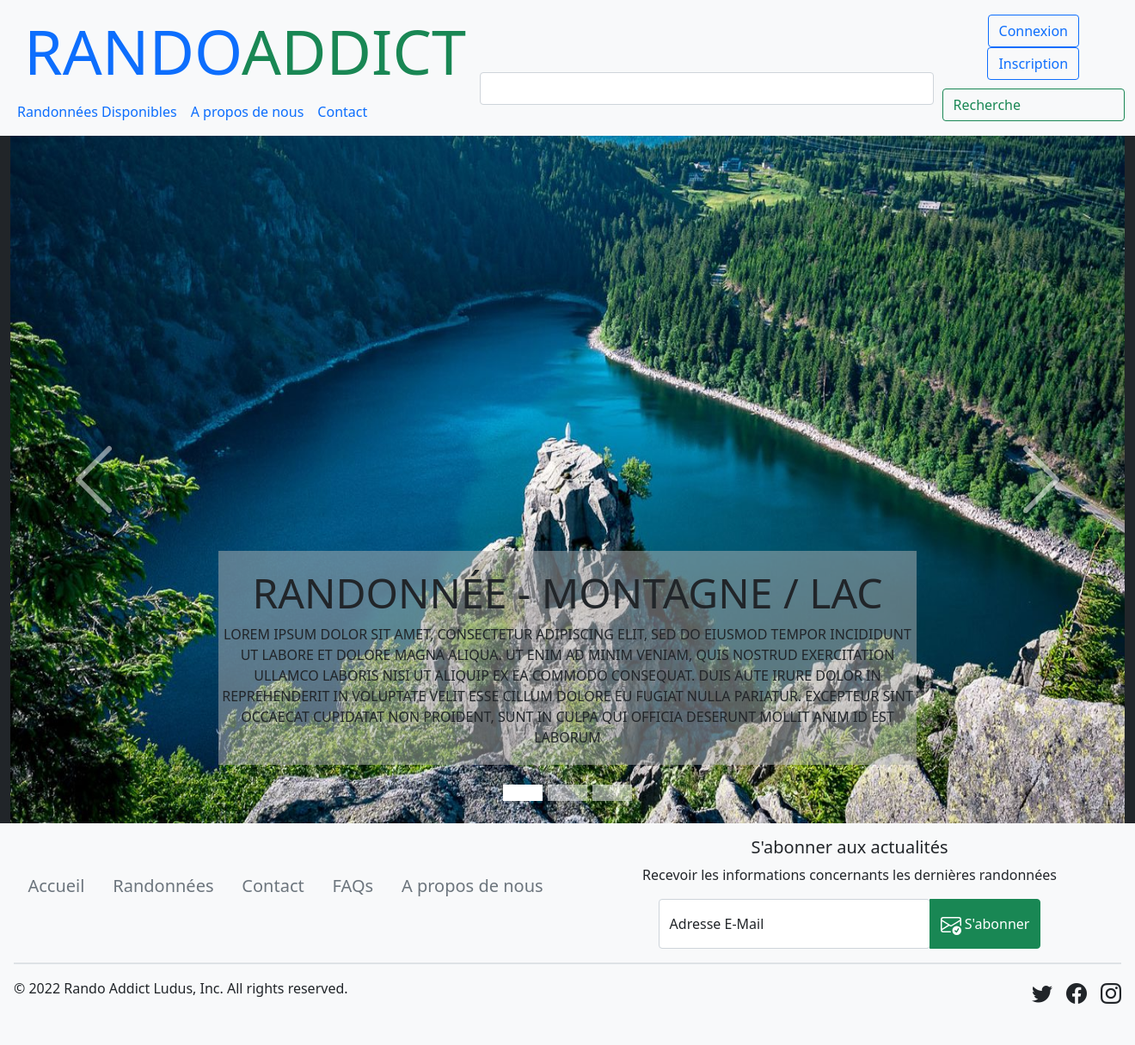
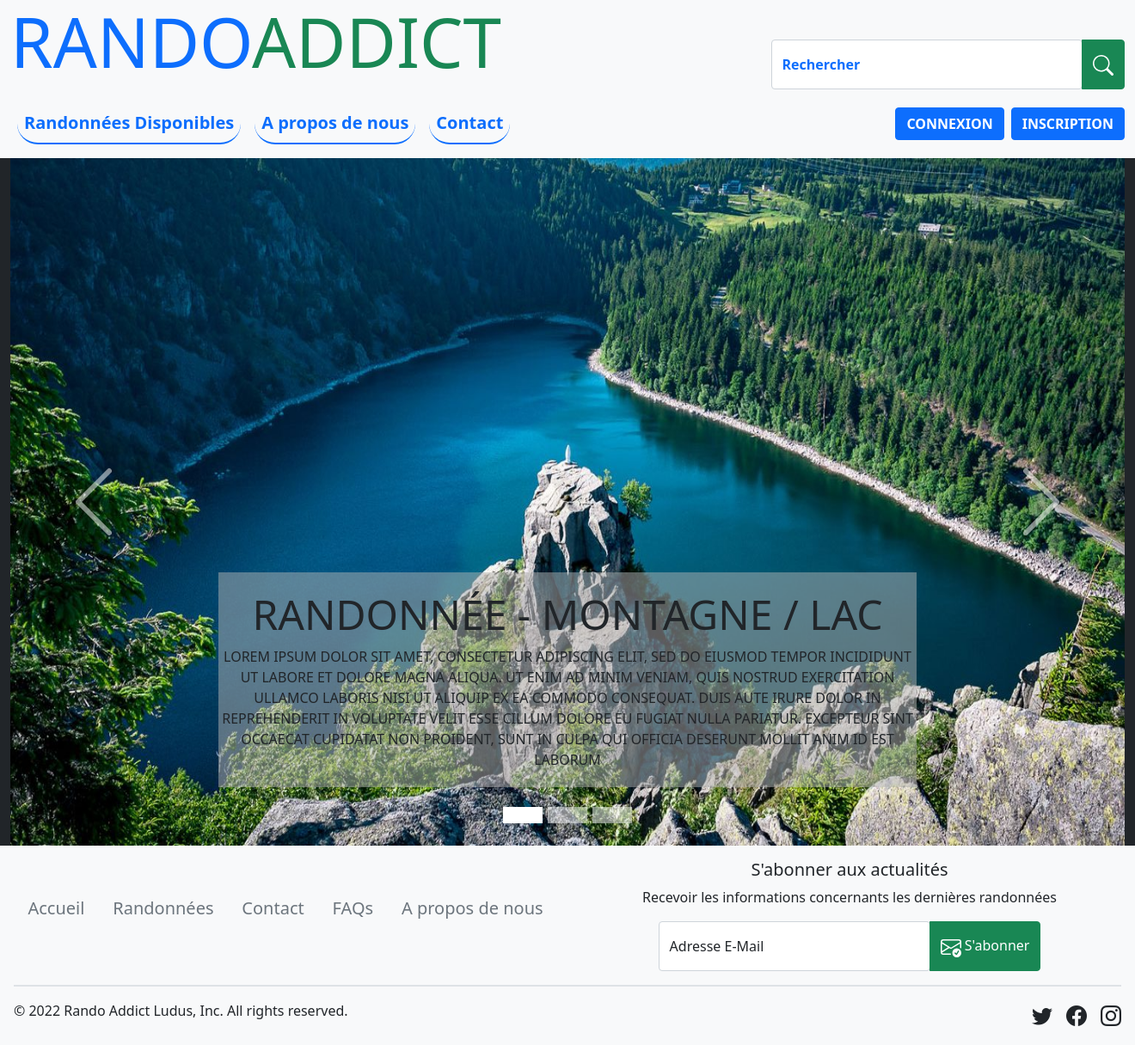
Before and after one commit to Weact/Web-RandoAddict, a PHP site: page /PHP/Accueil.php in a window 1320 px wide. Shown: the whole page at 86% size. Before the commit the page ends 1168 px from the top, so only its background shows below. Run offline with PHP 8.4, Linux system fonts and the light colour scheme.

Commit message:
Header reworks

```diff
--- /dev/null
+++ b/CSS/header.css
@@ -0,0 +1,17 @@
+/*******************************************************************************\
+* Fichier       : /CSS/header.css
+*
+* Description   : Fichier CSS inclu dans Head.php, pour du css header
+* Fonction      : -.
+*
+* Créateur      : Lucas DRUCKES
+\*******************************************************************************/
+/*******************************************************************************\
+* 28-03-2022    : Création fichier
+\*******************************************************************************/
+
+.nav-custom-link:hover{
+    border-color: green!important;
+}.nav-custom-link>a:hover {
+    color: green!important;
+}
--- a/HTML/Structure/Header.html
+++ b/HTML/Structure/Header.html
@@ -1,49 +1,75 @@
+<!--/*******************************************************************************\
+* Fichier       : /HTML/Structure/Header.html
+*
+* Description   : Fichier HTML comprenant le Header de la page ; cf HeaderAdmin
+*                ou HeaderOnline pour les différents header
+* Fonction      : -.
+*
+* Créateur      : Gaetan Galati
+* Superviseur   : Lucas DRUCKES
+* Refonte       : Gaetian Galati et Lucas DRUCKES
+\*******************************************************************************/
+/*******************************************************************************\
+* 21-03-2022    : Création page
+* 28-03-2022    : Pull Request et mise en commun avec le travail général
+* 28-03-2022    : Modification du header par Lucas DRUCKES pour un meilleur visuel
+\*******************************************************************************/-->
+
 <header>
+    <nav class="navbar navbar-expand-lg navbar-light bg-light p-0">
+        <div class="container-fluid align-items-end">
+            <h1 class="user-select-none text-primary display-1 text-uppercase">
+                RANDO<span class="text-success">ADDICT</span>
+            </h1>
+            <button class="navbar-toggler" type="button" data-bs-toggle="collapse" data-bs-target="#navbarTogglerDemo02"
+                aria-controls="navbarTogglerDemo02" aria-expanded="false" aria-label="Toggle navigation">
+                <span class="navbar-toggler-icon"></span>
+            </button>
+            <div class="collapse navbar-collapse" id="navbarTogglerDemo02">
+                <form class="w-100 text-primary fw-bolder mr-3 mt-3">
+                    <div class="input-group justify-content-end">
+                        <div class="form-floating g-0 w-50">
+                            <input type="email" id="newsletterEmail" class="form-control" placeholder="Adresse E-Mail">
+                            <label for="newsletterEmail">Rechercher</label>
+                        </div>
+                        <button type="button" class="btn btn-success">
+                            <svg xmlns="http://www.w3.org/2000/svg" width="24" height="24" fill="currentColor"
+                                class="bi bi-search" viewBox="0 0 16 16">
+                                <path
+                                    d="M11.742 10.344a6.5 6.5 0 1 0-1.397 1.398h-.001c.03.04.062.078.098.115l3.85 3.85a1 1 0 0 0 1.415-1.414l-3.85-3.85a1.007 1.007 0 0 0-.115-.1zM12 6.5a5.5 5.5 0 1 1-11 0 5.5 5.5 0 0 1 11 0z" />
+                            </svg>
+                        </button>
+                    </div>
+                </form>
+            </div>
+        </div>
+    </nav>
     <nav class="navbar navbar-expand-lg navbar-light bg-light">
         <div class="container-fluid">
-            <div>
+            <button class="navbar-toggler" type="button" data-bs-toggle="collapse" data-bs-target="#navbarText"
+                aria-controls="navbarText" aria-expanded="false" aria-label="Toggle navigation">
+                <span class="navbar-toggler-icon"></span>
+            </button>
 
-                <a class="display-2 nav-link " href="#"><span class="text-primary">RANDO</span><span
-                        class="text-success">ADDICT</span></a>
-                <button class="navbar-toggler" type="button" data-bs-toggle="collapse" data-bs-target="#navbarScroll"
-                    aria-controls="navbarScroll" aria-expanded="false" aria-label="Toggle navigation">
-                    <span class="navbar-toggler-icon"></span>
-                </button>
-
-                <ul class="navbar-nav me-auto my-2 my-lg-0 navbar-nav-scroll" style="--bs-scroll-height: 100px;">
-                    <li class="nav-item text-left">
-                        <a class="nav-link text-primary" aria-current="page" href="#">Randonnées Disponibles</a>
+            <div class="collapse navbar-collapse" id="navbarText">
+                <ul class="navbar-nav me-auto mb-2 mb-lg-0">
+                    <li
+                        class="nav-item text-left m-2 border-bottom border-2 border-primary rounded-pill nav-custom-link">
+                        <a class="nav-link fw-bolder p-2 text-primary fs-5" aria-current="page" href="#">Randonnées
+                            Disponibles</a>
                     </li>
-                    <li class="nav-item text-left">
-                        <a class="nav-link text-primary" href="#">A propos de nous</a>
+                    <li
+                        class="nav-item text-left m-2 border-bottom border-2 border-primary rounded-pill nav-custom-link">
+                        <a class="nav-link fw-bolder p-2 text-primary fs-5" href="#">A propos de nous</a>
                     </li>
-                    <li class="nav-item text-left">
-                        <a class="nav-link text-primary" href="#">Contact</a>
+                    <li
+                        class="nav-item text-left m-2 border-bottom border-2 border-primary rounded-pill nav-custom-link">
+                        <a class="nav-link fw-bolder p-2 text-primary fs-5" href="#">Contact</a>
                     </li>
                 </ul>
 
-            </div>
-
-            <div class="collapse navbar-collapse" id="navbarScroll">
-
-                <form class="">
-                    <form class="" style="color: antiquewhite">
-                        <input class="form-control me-2" style="padding-right: 500px; margin-top: 47px" type="search"
-                            placeholder="Recherche" aria-label="Recherche">
-                    </form>
-
-                </form>
-                <div style="padding-left: 10px">
-
-                    <button type="button" class="btn btn-outline-primary">Connexion</button>
-                    <button type="button" class="btn btn-outline-primary ">Inscription</button>
-                    <div style="padding-top: 10px">
-                        <button class="btn btn-outline-success" style="padding-right: 120px;"
-                            type="submit">Recherche</button>
-                    </div>
-
-                </div>
-
+                <button class="btn btn-primary fw-bolder text-uppercase me-2" value="Connexion">Connexion</button>
+                <button class="btn btn-primary fw-bolder text-uppercase" value="Inscription">Inscription</button>
             </div>
         </div>
     </nav>
--- a/HTML/Structure/PageRandonee.html
+++ b/HTML/Structure/PageRandonee.html
@@ -33,7 +33,7 @@ justify-content : center; ">
           <div class="col-2 embed-responsive-item">OBJET</div>
           <div class="col-2 embed-responsive-item">OBJET</div>
           <div class="w-100 "></div>
-          <span class=" col-1" style="color: white; display: flex; justify-content : center; font-size: larger; background-color: black;border-radius: 20px;" > 00.00 $</span>
+          <span class="col-1 d-flex justify-content-center fs-5 bg-dark text-light border rounded-pill border-5 border-primary m-3"> 00.00 $</span>
           <button type="button" class="btn btn-primary ">Rejoindre comme randonneur</button>
           <button type="button" class="btn btn-success ">Rejoindre comme Guide</button>
           <p style="display: flex; color: white; display: flex; justify-content : center; font-size: larger; background-color: black;" ><span>0 </span> <span> / </span> <span> 10 </span> Participants </p>
--- a/PHP/Accueil.php
+++ b/PHP/Accueil.php
@@ -28,10 +28,13 @@
 
 <body class="h-100 text-center text-white bg-dark">
 
+    <main id="mainSection">
     <?php
         include_once('Structure/ListeRandonneesAccueil.php'); /* PAGE PHP A INCLURE DE BASE DANS ACCUEIL.PHP */
-        /*include_once('PageRandonee.php'); /* PAGE RANDONEE, CETTE PAGE SERA INCLU DANS L'UTILISATEUR VOUDRA CONSULTER UNE RANDONEE */
+        //include_once('PageRandonee.php'); /* PAGE RANDONEE, CETTE PAGE SERA INCLU DANS L'UTILISATEUR VOUDRA CONSULTER UNE RANDONEE */
     ?>
+    </main>
+
 
     <?php
     /* Inclu le footer dans la page */
--- a/PHP/Structure/Head.php
+++ b/PHP/Structure/Head.php
@@ -3,6 +3,9 @@
     <meta http-equiv="X-UA-Compatible" content="IE=edge">
     <meta name="viewport" content="width=device-width, initial-scale=1.0">
     <title>Rando Addict Ludus</title>
+
+    <!-- CUSTOM CSS FOR HEADERS -->
+    <link rel="stylesheet" href="../CSS/header.css">
 
     <!--  Adding a link to the CSS file that is used to make the Bootstrap CSS work. -->
     <link rel="stylesheet" href="../CSS/bootstrap/bootstrap.css">
```
Also changed, not shown: HTML/Structure/HeaderAdmin.html (+72 -67 lines), HTML/Structure/HeaderOnline.html (+67 -68 lines).
